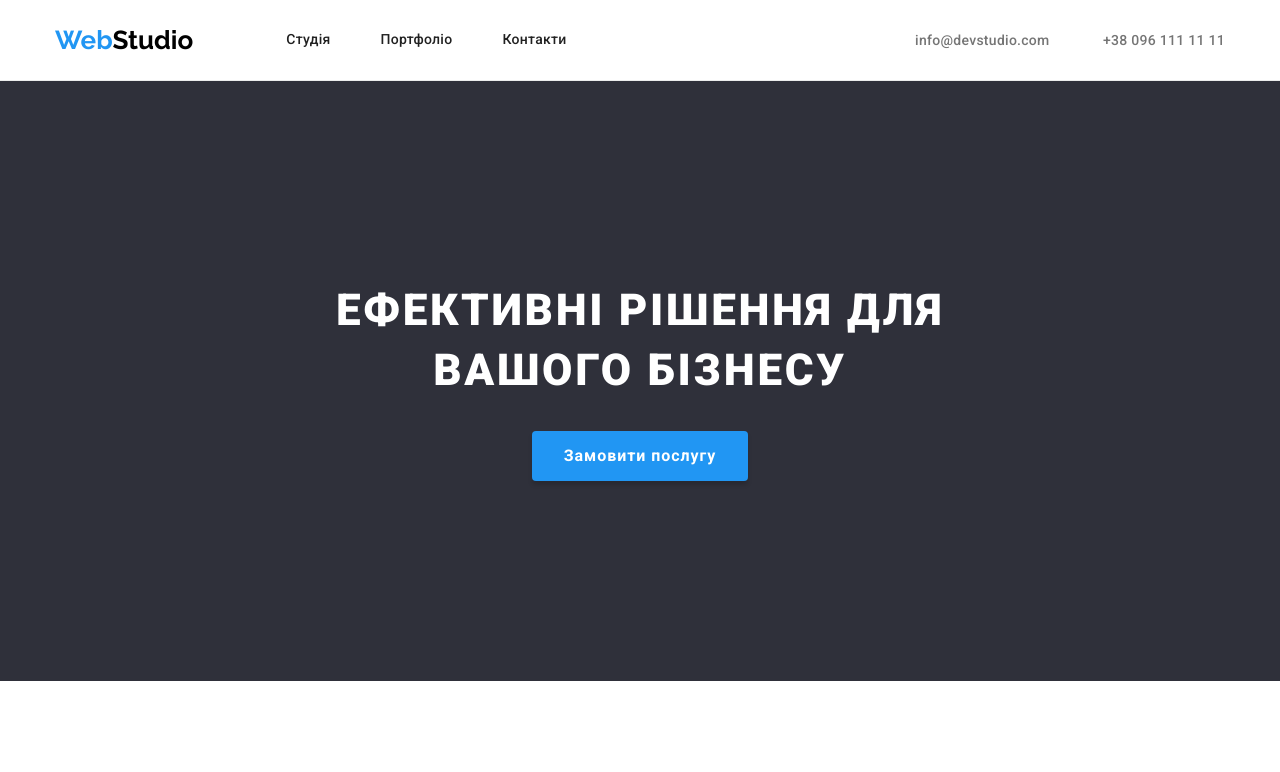
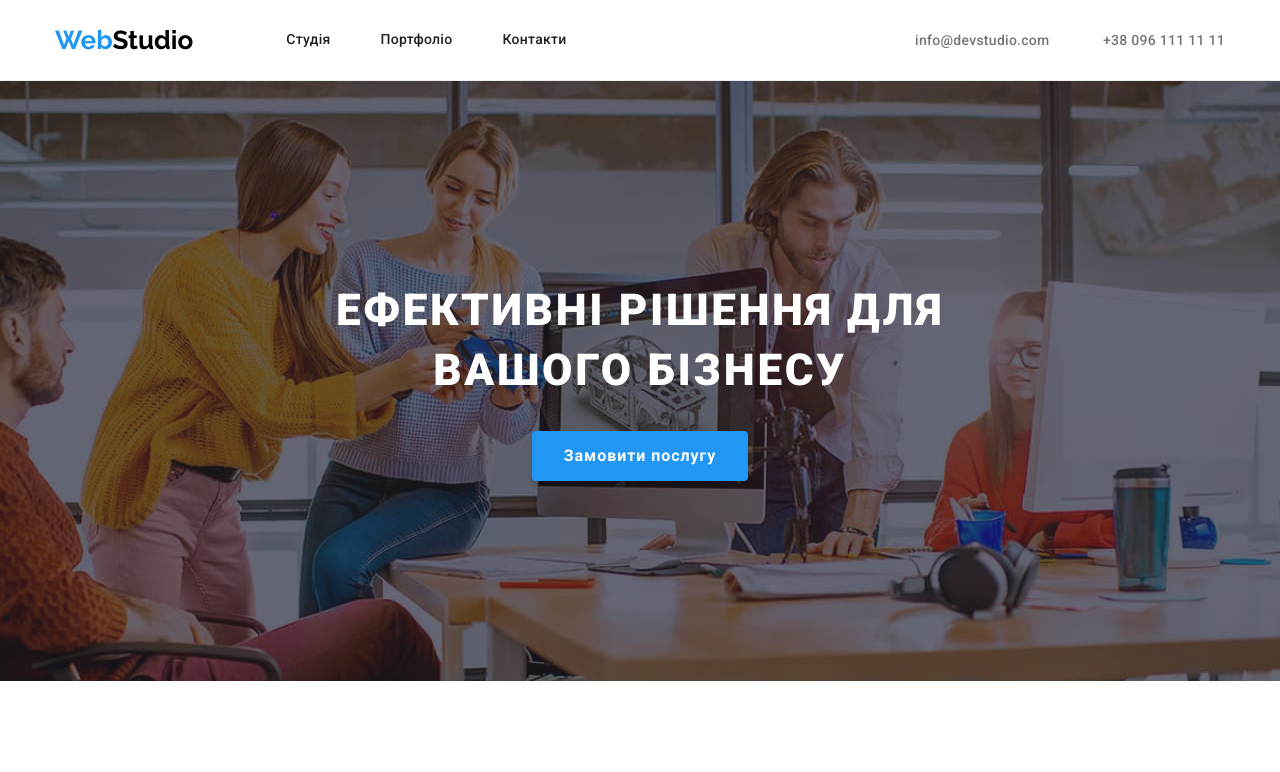
Before and after one commit to BieliakovS/goit-markup-hw-04, a plain HTML site: page index.html in a window 1280 px wide. Shown: the top 772 px of the page. Drawn offline with nearby package versions, Linux system fonts and the light colour scheme.

Commit message:
shadows/sprite

```diff
--- a/css/styles.css
+++ b/css/styles.css
@@ -14,9 +14,14 @@
   --color-accent: #2196f3;
   --color-bg-main: #2f303a;
   --color-bg-additional: #f5f4fa;
+  --color-bg-transparent: rgba(47, 48, 58, 0.4);
   --color-additional-shadow-1: rgba(0, 0, 0, 0.12);
   --color-additional-shadow-2: rgba(0, 0, 0, 0.14);
   --color-additional-shadow-3: rgba(0, 0, 0, 0.2);
+  --color-additional-shadow-4: rgba(0, 0, 0, 0.1);
+  --color-additional-shadow-5: rgba(0, 0, 0, 0.08);
+  --color-additional-shadow-6: rgba(0, 0, 0, 0.06);
+  --color-additional-shadow-7: rgba(0, 0, 0, 0.16);
   --color-header-border: #ececec;
 
   /* values */
@@ -170,6 +175,18 @@ ul {
   text-align: center;
   padding-top: 200px;
   padding-bottom: 200px;
+  max-width: 1600px;
+  height: 600px;
+  margin-left: auto;
+  margin-right: auto;
+  background-image: linear-gradient(
+      var(--color-bg-transparent),
+      var(--color-bg-transparent)
+    ),
+    url(../images/bg-img-top-content.jpg);
+  background-repeat: no-repeat;
+  background-size: cover;
+  background-position: center;
 }
 
 .top-content__title {
@@ -364,6 +381,7 @@ ul {
   border-radius: 4px;
   border: none;
   cursor: pointer;
+  transition: 0.5s;
 }
 
 .filter-list__button:hover,
@@ -374,13 +392,24 @@ ul {
 
   color: var(--color-main-3);
   background-color: var(--color-accent);
+  box-shadow: 0px 3px 1px var(--color-additional-shadow-4),
+    0px 1px 2px var(--color-additional-shadow-5),
+    0px 2px 2px var(--color-additional-shadow-1);
+  transition: 0.5s;
 }
 
 .our-projects__item {
   --items: 3;
   width: 370px;
+  box-sizing: border-box;
+  transition: 0.5s;
+}
 
-  box-sizing: border-box;
+.our-projects__item:hover {
+  box-shadow: 0px 1px 1px var(--color-additional-shadow-1),
+    0px 4px 4px var(--color-additional-shadow-6),
+    1px 4px 6px var(--color-additional-shadow-7);
+  transition: 0.5s;
 }
 
 .our-projects__link {
```
Also changed, not shown: images/bg-img-top-content.jpg (added), images/symbol-sprite.svg (added).
